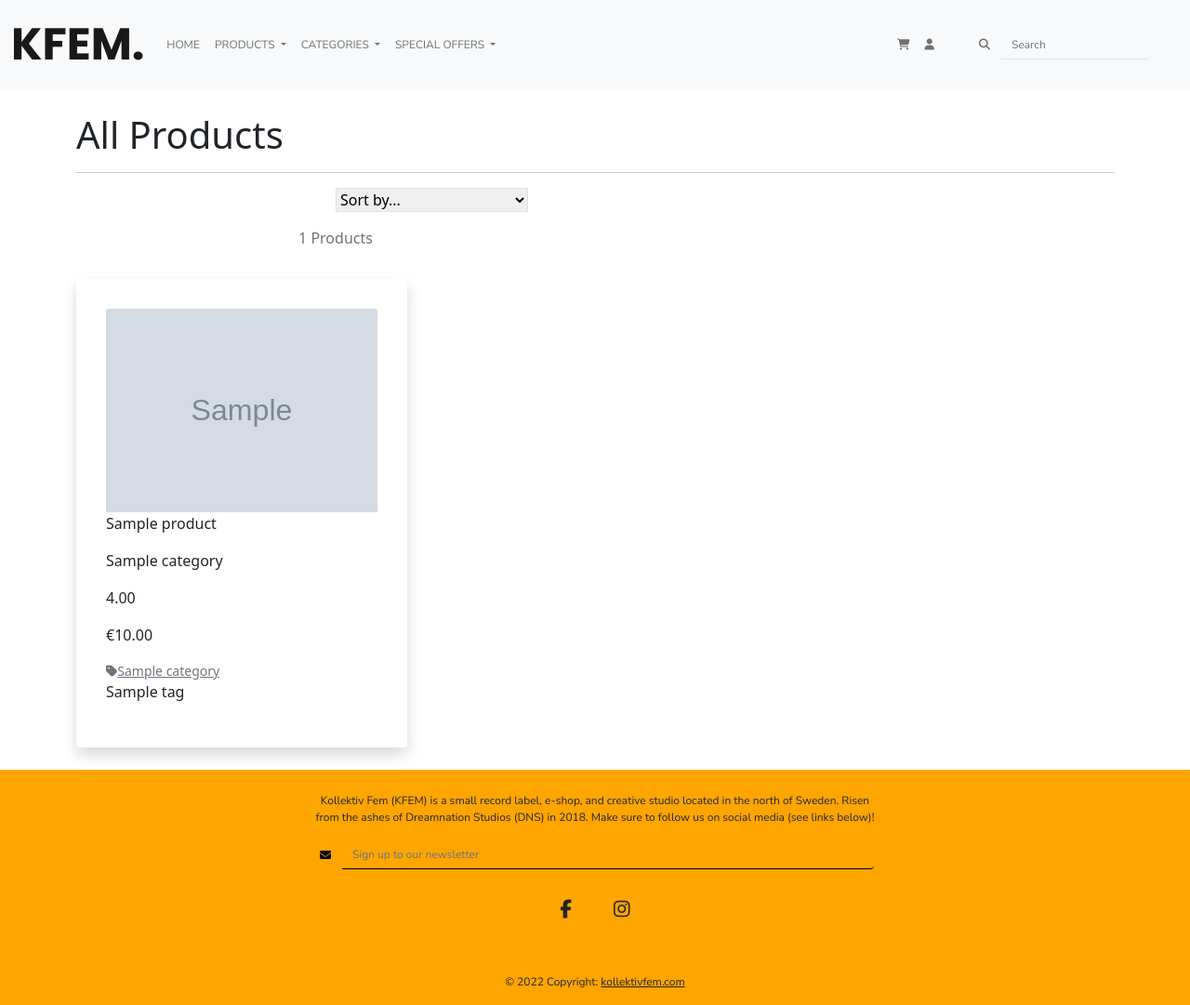
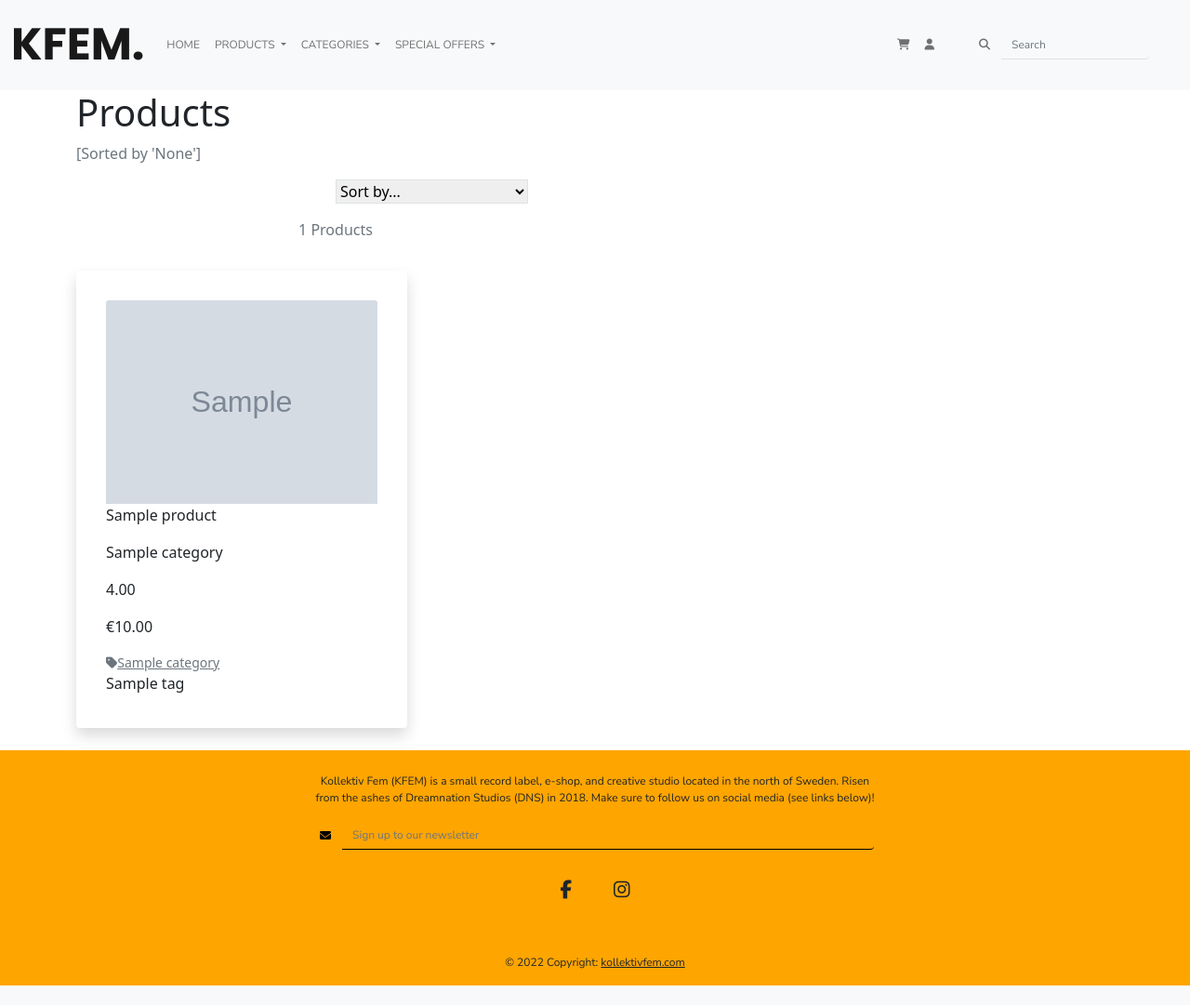
Before and after one commit to worldofmarcus/project-portfolio-5, a Django app: page /products/ in a window 1280 px wide. Shown: the part 49-1130 px from the top of the page at 93% size. After the commit the page ends 1109 px from the top, so only its background shows below. Run offline with Django 3.2, Linux system fonts and the light colour scheme; tables that the repository leaves empty hold one stand-in row (values such as "Sample post"); grey boxes marked "Sample" are stand-in pictures; some libraries are stand-ins or nearby versions.

Commit message:
Add if statements on products.html in product app

```diff
--- a/products/templates/products/product_detail.html
+++ b/products/templates/products/product_detail.html
@@ -9,11 +9,12 @@
             <div class="image-container my-5">
                 {% if product.image %}
                 <a href="{{ product.image.url }}" target="_blank">
-                    <img class="card-img-top img-fluid" src="{{ product.image.url }}" alt="{{ product.name }}">
+                    <img class="card-img-top img-fluid rounded" src="{{ product.image.url }}" alt="{{ product.name }}">
                 </a>
                 {% else %}
                 <a href="">
-                    <img class="card-img-top img-fluid" src="{{ MEDIA_URL }}noimage.png" alt="{{ product.name }}">
+                    <img class="card-img-top img-fluid rounded" src="{{ MEDIA_URL }}noimage.png"
+                        alt="{{ product.name }}">
                 </a>
                 {% endif %}
             </div>
--- a/products/templates/products/products.html
+++ b/products/templates/products/products.html
@@ -5,15 +5,17 @@
 
 <div class="container flex-grow-1">
     <div>
-        <h1 class="headline mt-4">All Products</h1>
-        <hr>
+        <h1>Products</h1>
+        {% if sort or not sort %}
+        <p class="text-muted">[Sorted by '{{ sort }}']</p>
+        {% elif sort or not sort and category %}
+        <p class="text-muted">[Sorted by '{{ sort }}']</p>
+        {% endif %}
+        {% for category in current_categories %}
+        <p class="text-muted">{{ category.view_name }}</p>
+        <br>
+        {% endfor %}
     </div>
-
-    {% for category in current_categories %}
-    <a class="category-badge text-decoration-none" href="{% url 'list_all_products' %}?category={{ c.name }}">
-        <span class="p-2 mt-2 badge badge-white text-black rounded-0 border border-dark">{{ category.view_name }}</span>
-    </a>
-    {% endfor %}
 
     <div class="col-12 col-md-6 my-auto order-md-last d-flex justify-content-center justify-content-md-end">
         <div class="sort-select-wrapper w-50">
@@ -74,8 +76,6 @@
                             <p class="" mb-1">{{ product.category }}</p>
                             <p class="" mb-1">{{ product.rating }}</p>
                             <p class="" mb-1">€{{ product.price }}</p>
-
-
                             {% if product.category %}
                             <p class="small mt-1 mb-0">
                                 <a class="text-muted"
@@ -84,10 +84,7 @@
                                 </a>
                             </p>
                             {% endif %}
-
-                            <p class="" mb-1">{% for tag in product.tags.all|join:" | " %}{{ tag }}{% endfor %}</p>
-
-
+                            <p class="mb-1">{% for tag in product.tags.all|join:" | " %}{{ tag }}{% endfor %}</p>
                         </div>
                     </div>
                 </div>
```
